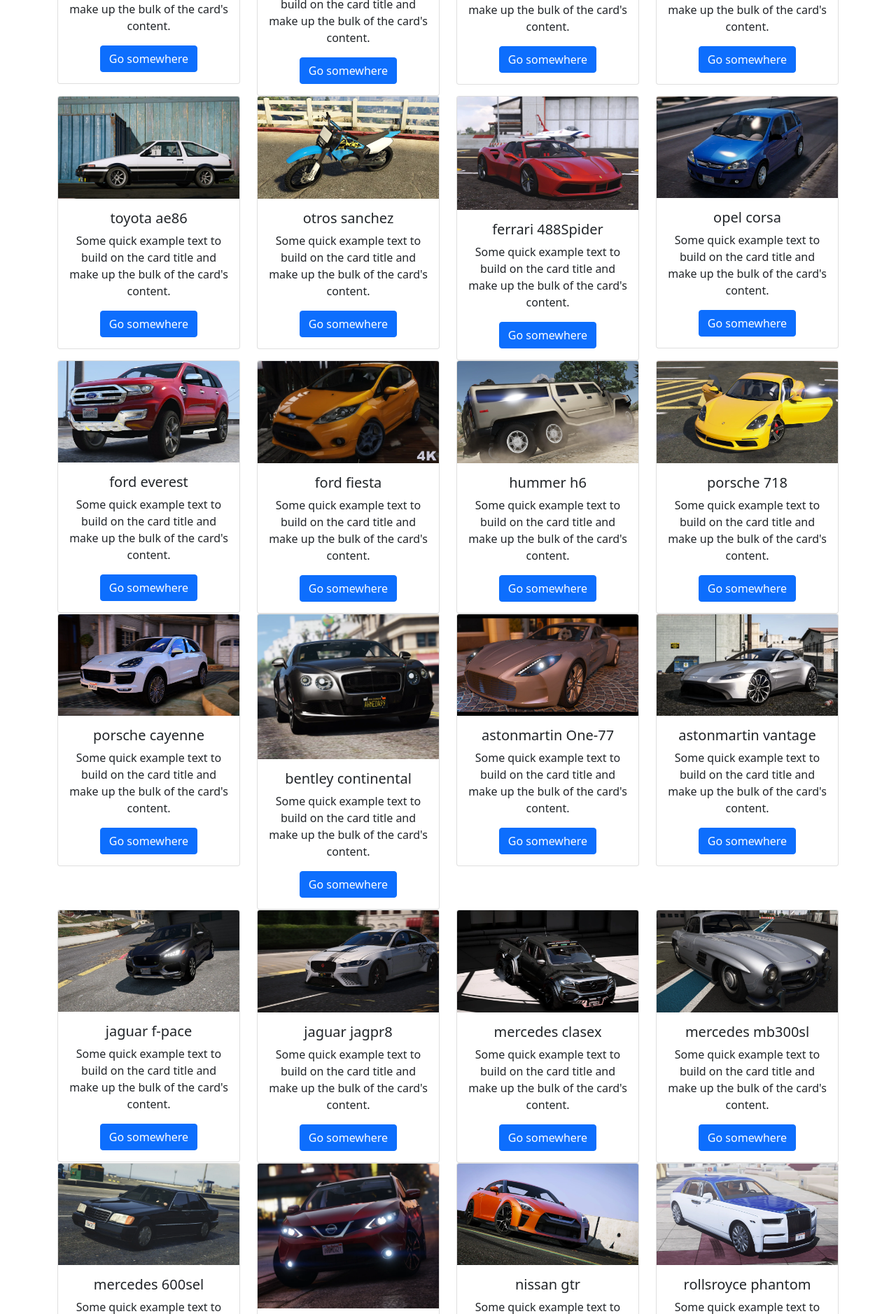
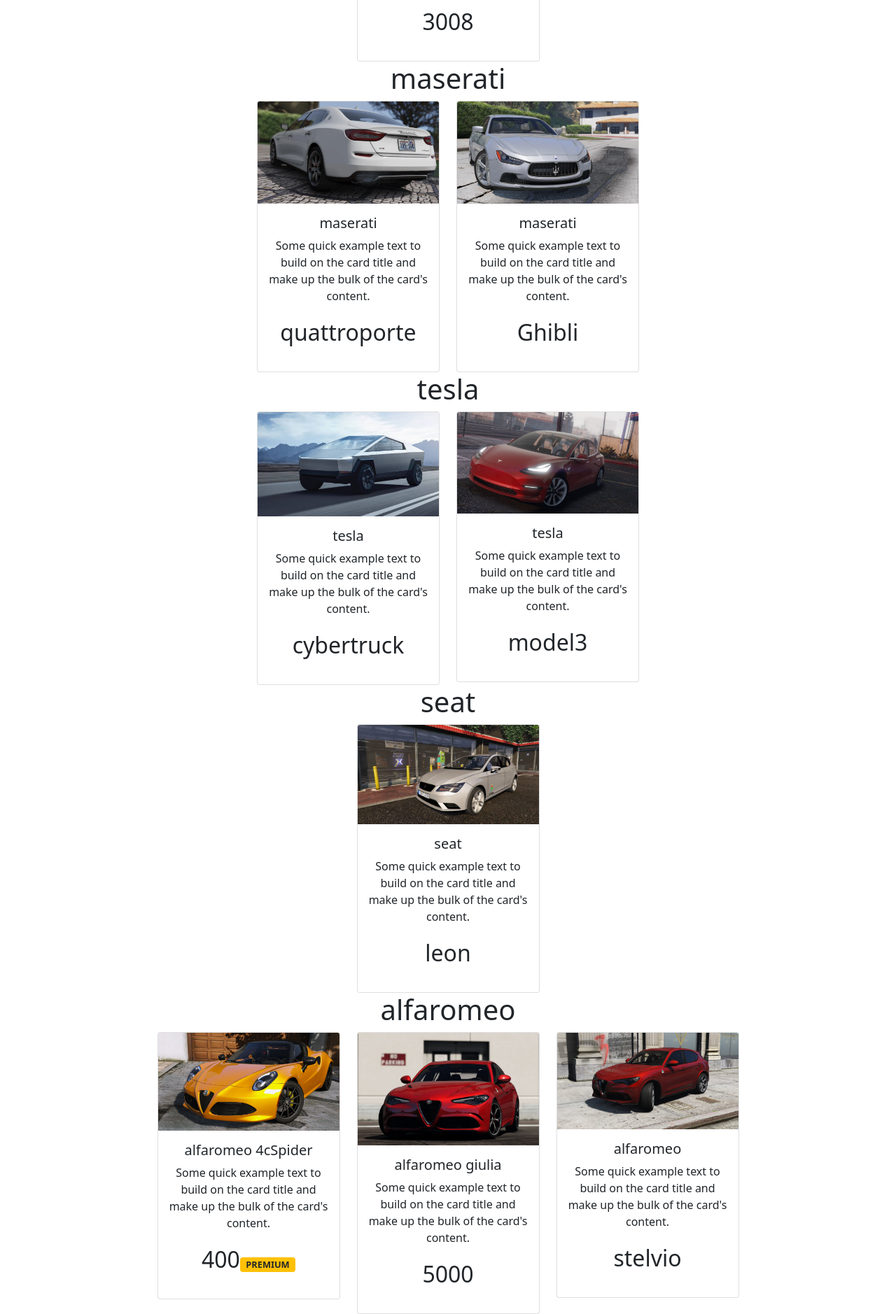
Before and after one commit to ivanempireser/webretrasadosrp, a PHP site: page / in a window 1280 px wide. Shown: the part 1746-3624 px from the top of the page at 70% size. Run offline with PHP 8.4, Linux system fonts and the light colour scheme.

Commit message:
cambios
Separado por marcas, cada uno con su row. Precio OK, funcion ver si es premium OK

```diff
--- a/index.php
+++ b/index.php
@@ -1,5 +1,6 @@
 <?php
 $handle = opendir(dirname(realpath(__FILE__)).'/assets/img/coches/');
+$premium = "";
 ?>
 <html>
 
@@ -10,32 +11,56 @@
 
 <body>
     <div class="container text-center">
-        RP
+        <h1>Coches</h1>
 
-        <div class="row">
+
             <?php while($uri = readdir($handle)){
                     if($uri !== '.' && $uri !== '..'){
+                        echo '<h1>'. $uri .'</h1>
+                        <div class="row justify-content-center">
+
+                        ';
                         $innerHandler = opendir(dirname(realpath(__FILE__)).'/assets/img/coches/'.$uri);
                         while($img = readdir($innerHandler)){
                             if($img !== '.' && $img !== '..'){
+                                $titleOriginal = $img;
                                 $title = str_replace('.jpg','',$img);
                                 $title = str_replace('.webp','',$title);
                                 $title = str_replace('.png','',$title);
+                                $pos = strpos($title,"--");
+                                $pos ++;
+                                $pos ++;
+                                $price = substr($title,$pos);
+                                $pos--;
+                                $pos--;
+                                $title = substr($title,0,$pos);
+                                if (str_contains($titleOriginal, 'premium')) {
+                                    $premium = '<span style="font-size:0.8rem;" class="badge bg-warning text-dark">PREMIUM</span>';
+                                    $price = str_replace('premium','',$price);
+                                }
+                                //echo $price;
+
+
+
                                 echo '
                                 <div class="col-3">
                                 <div class="card">
-                                    <img class="card-img-top" src="assets/img/coches/'.$uri.'/' . $img . '" alt="Card image cap">
+                                    <img class="card-img-top img-fluid" src="assets/img/coches/'.$uri.'/' . $img . '" alt="Card image cap">
                                     <div class="card-body">
                                         <h5 class="card-title">'. $uri . ' ' .$title .'</h5>
                                         <p class="card-text">Some quick example text to build on the card title and make up the bulk of
                                             the
                                             card\'s content.</p>
-                                        <a href="#" class="btn btn-primary">Go somewhere</a>
+                                        <p style="font-size:2rem;">'. $price . $premium . '</p>
                                     </div>
                                 </div>
                             </div>';
+                            $premium = "";
                             }
                         }
+                        //final del while
+
+                        echo '</div>';
 
                     }
                 }
```
Also changed, not shown: assets/img/coches/alfaromeo/4cSpider--400premium.webp (renamed from assets/img/coches/alfaromeo/4cSpider.webp), assets/img/coches/alfaromeo/giulia--5000.jpg (renamed from assets/img/coches/alfaromeo/giulia.jpg).
